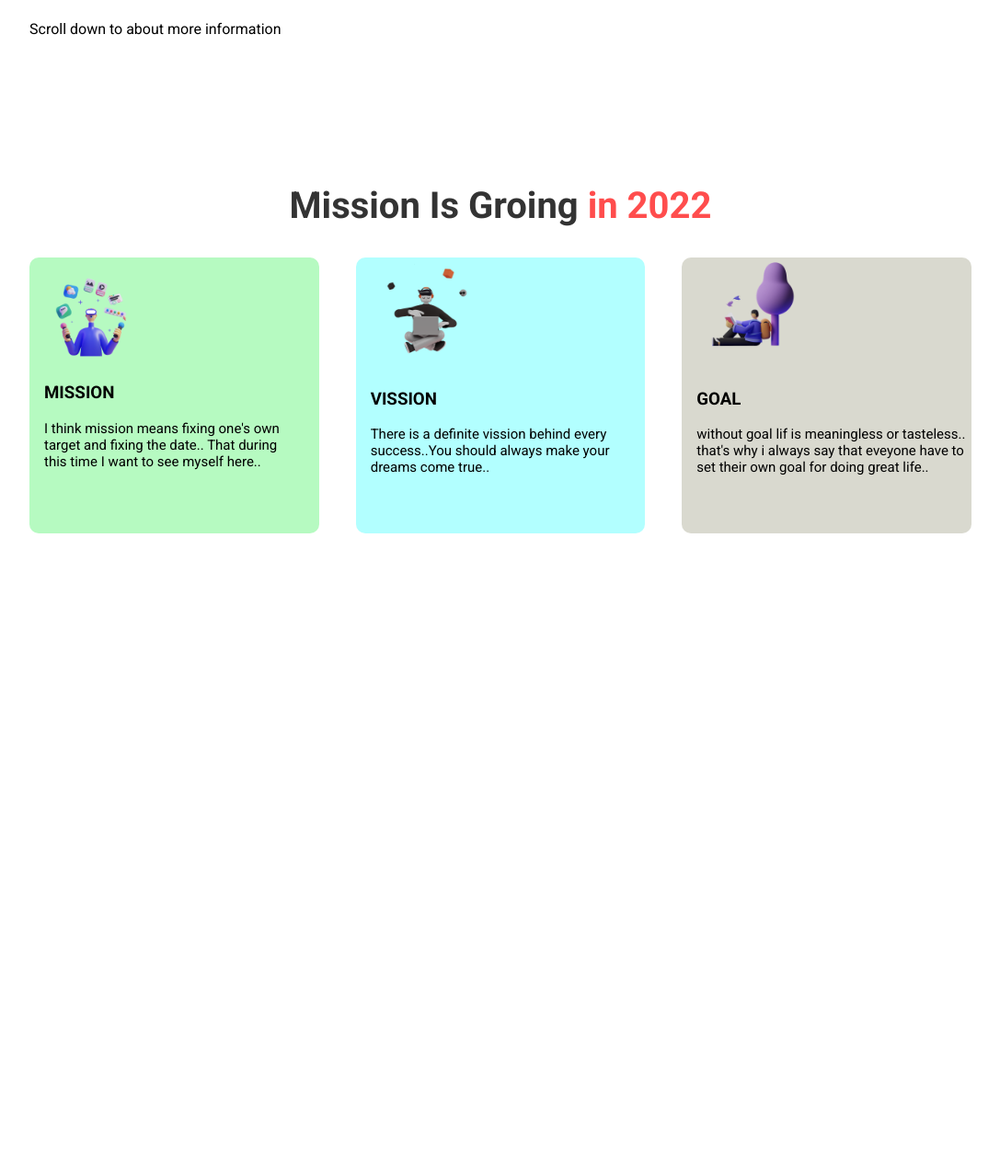
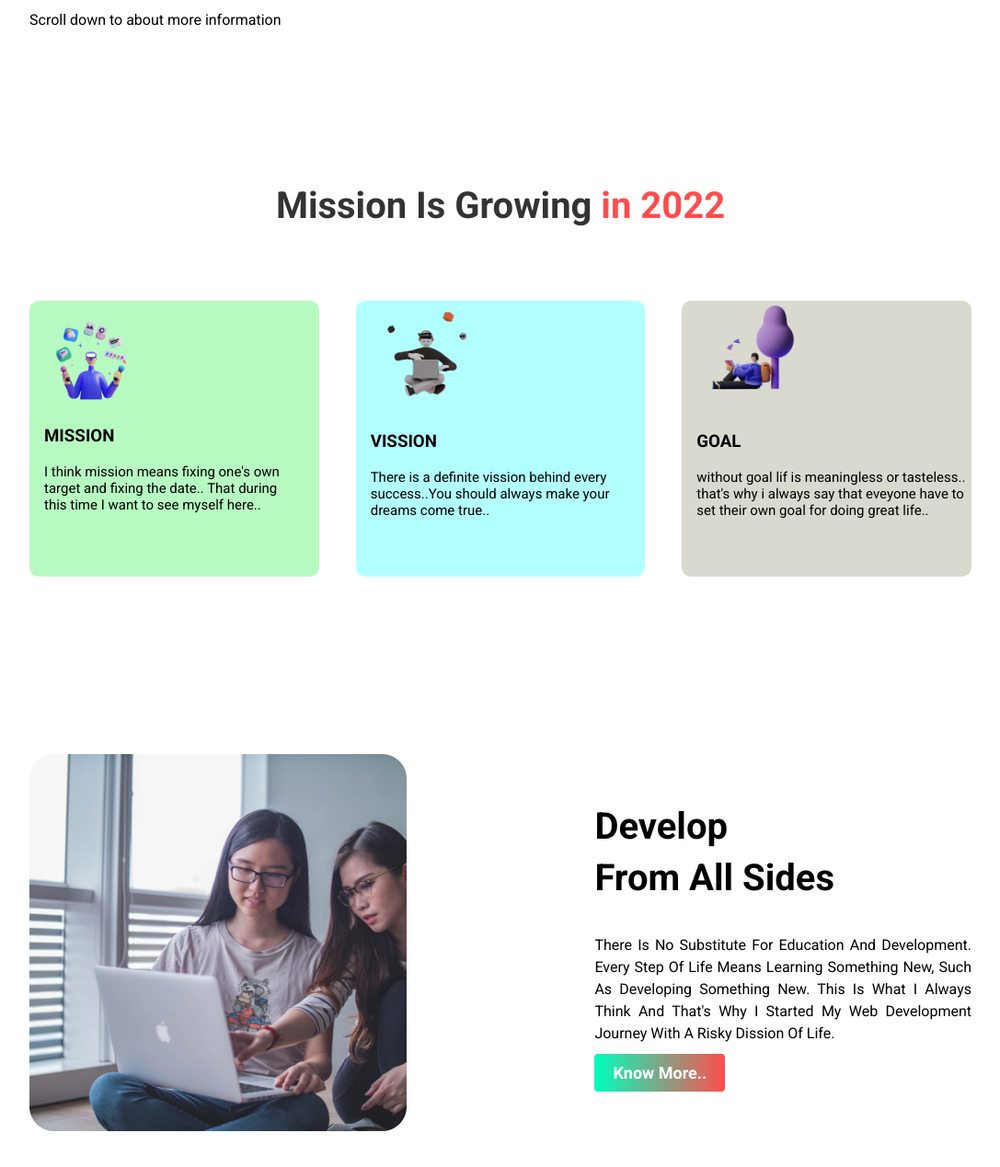
Before and after one commit to Arfan-Roky/catch-your-goal, a plain HTML site: page index.html in a window 1280 px wide. Shown: the part 633-1902 px from the top of the page at 92% size, without its empty margins (96-1183 px from the left). Before the commit the page ends 1213 px from the top, so only its background shows below. Drawn offline with Linux system fonts and the light colour scheme.

Commit message:
third section is done

```diff
--- a/index.html
+++ b/index.html
@@ -35,7 +35,7 @@
               you can start and the faster you will be able to fulfil your
               promsie..so start your journey without any delay..
             </p>
-            <a href="#" class="docs-btn">Explore More</a>
+            <a href="#" class="info-btn">Explore More</a>
             <br>
             <br>
             <p class="scroll-text">
@@ -55,7 +55,7 @@
 
         <!-- card heading -->
         <h1 class="card-heading">
-            Mission Is Groing
+            Mission Is Growing
             <span class="red-color">in 2022<span>
         </h1>
 
@@ -84,8 +84,24 @@
             <p>without goal lif is meaningless or tasteless..<br>that's why i always say that eveyone have to<br> set their own goal for doing great life..</p>
         </div>
         </div>
+
     </section>
 
+    <!-- develop section -->
+    <section class="flex-container">
+
+        <div class="hero">
+            <img src="assets/coding.png" alt="" class="coding-img">
+        </div>
+
+        <!-- developing information -->
+        <div class="hero dev-info">
+            <h2 class="dev-heading">Develop <br>
+                From All Sides</h2>
+            <p class="dev-description">There is no substitute for education and development. Every step of life means learning something new, such as developing something new. This is what I always think and that's why I started my web development journey with a risky dission of life.</p>
+            <a href="#" class="info-btn">Know More..</a>
+        </div>
+    </section>
 
 
 
--- a/style.css
+++ b/style.css
@@ -17,7 +17,6 @@ body {
 /* hero section */
 .hero {
   width: 40%;
-  /* margin: 0 6rem; */
 }
 
 .hero-heading {
@@ -41,28 +40,24 @@ body {
 }
 
 .hero-description {
-  font-size: 20px;
+  font-size: 18px;
   text-transform: capitalize;
   color: #000000cc;
   margin-bottom: 30px;
   text-align: justify;
 }
 
-.docs-btn {
+.info-btn {
   text-decoration: none;
-  padding: 10px 30px;
+  padding: 10px 20px;
   background: linear-gradient(90deg, #00ffbf, #ff4d4d);
-  font-size: 20px;
-  font-weight: 800;
+  font-size: 18px;
+  font-weight: 700;
   color: white;
   border-radius: 4px;
 }
 
 /* card section */
-.card {
-
-}
-
 .card-container {
   display: flex;
   justify-content: space-between;
@@ -75,6 +70,7 @@ body {
   text-align: center;
   font-size: 40px;
   color: #000000cc;
+  margin-bottom: 80px;
 }
 
 .card {
@@ -104,3 +100,23 @@ body {
 .goal-card{
     background:   rgb(131, 128, 96, .3);
 }
+
+/* develop section */
+.dev-info{
+    margin-top: -40px;
+}
+.coding-img{
+    width: 100%;
+}
+
+.dev-heading{
+    font-size: 40px;
+    line-height: 1.4;
+}
+
+.dev-description{
+    text-transform: capitalize;
+    line-height: 1.5;
+    margin-bottom: 20px;
+    text-align: justify;
+}
```
